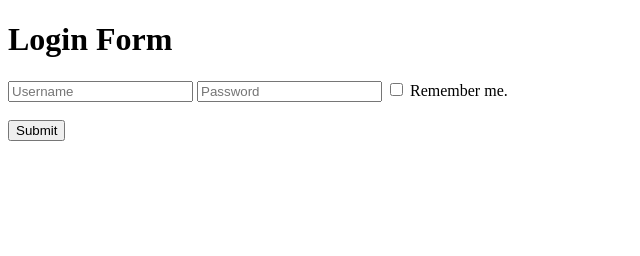
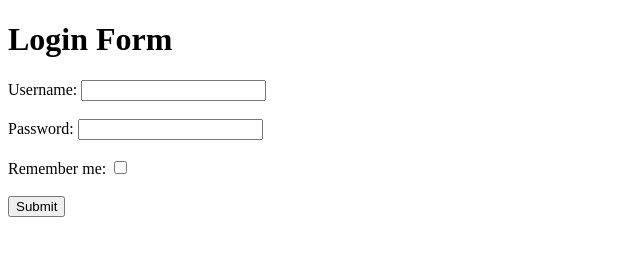
Before and after one commit to acciojob/remember-me-login-form-Aashish257, a website: page main.html in a window 1280 px wide. Shown: the whole page, without its empty margins (0-640 px from the left). Drawn offline with Linux system fonts and the light colour scheme.

Commit message:
created a submission

```diff
--- a/main.html
+++ b/main.html
@@ -8,21 +8,26 @@
   <form id="loginForm">
     <h1>Login Form</h1>
 
-    <input type="text" placeholder="Username" id="username" />
-    <input type="password" placeholder="Password" id="password" />
-
-    <label for="username">
-      <input type="checkbox" id="checkbox" /> Remember me.
-    </label>
+    <label for="username">Username:</label>
+    <input type="text" id="username" />
 
     <br /><br />
 
-    <input type="submit" value="Submit" id="submit" />
+    <label for="password">Password:</label>
+    <input type="password" id="password" />
+
+    <br /><br />
+
+    <label for="checkbox">Remember me:</label>
+    <input type="checkbox" id="checkbox" />
+
+    <br /><br />
+
+    <input type="submit" id="submit" value="Submit" />
   </form>
 
   <br />
 
-  <!-- Existing user button -->
   <button id="existing" style="display: none;">
     Login as existing user
   </button>
```
